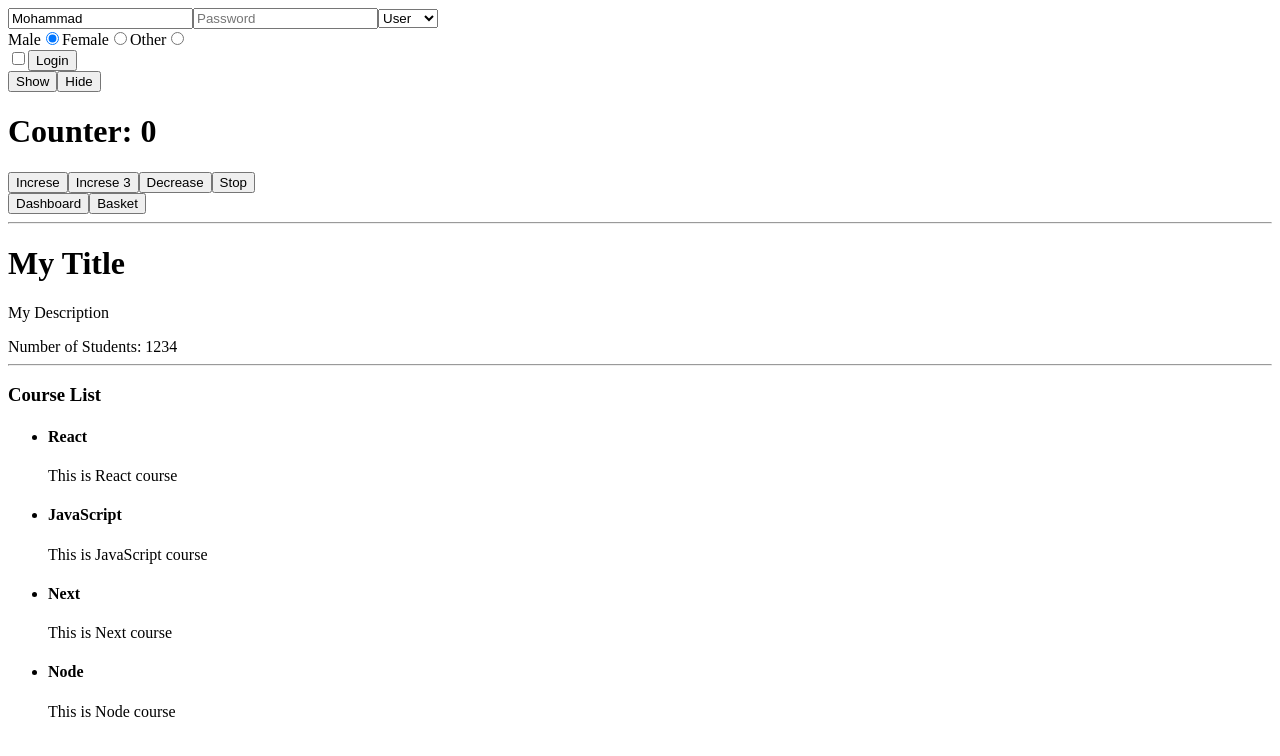
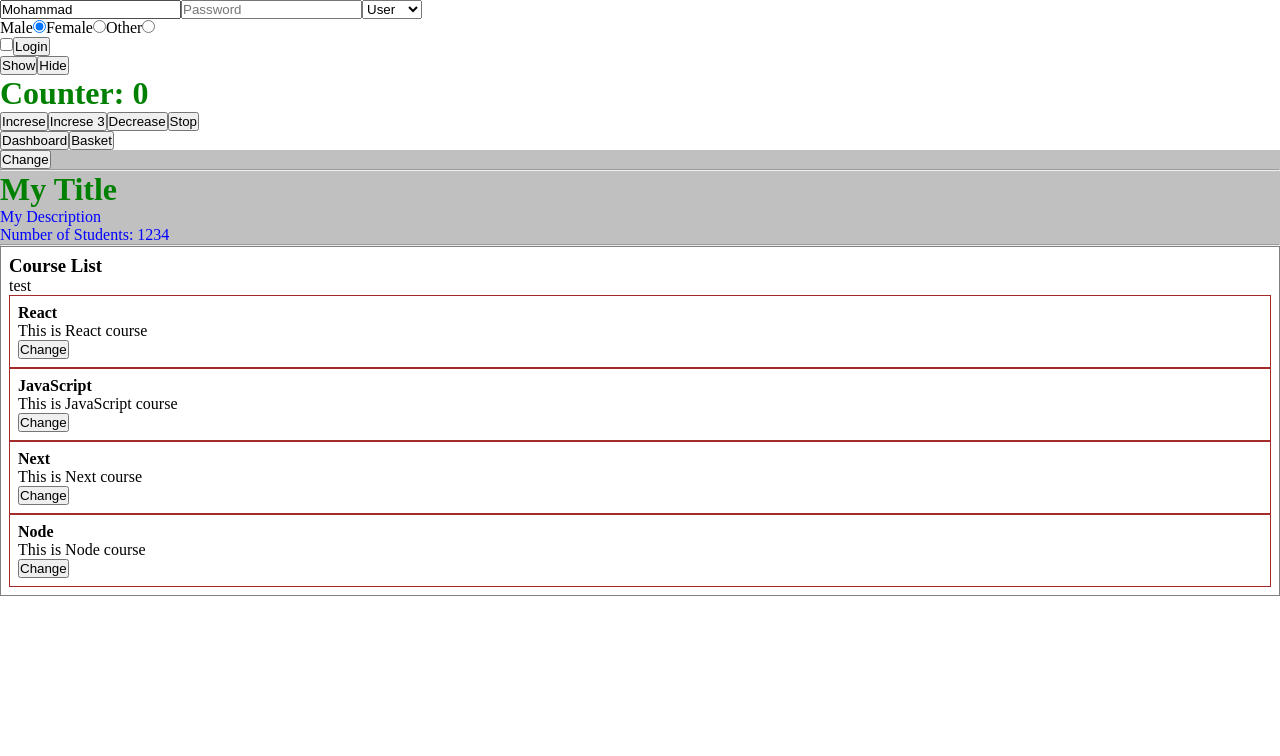
Before and after one commit to mohammadpmf/react_redux, a React (Vite) app in the folder vite-react-app (Jadidtar)/react-app/: page / in a window 1280 px wide. Shown: the top 756 px of the page. Built offline with nearby package versions, Linux system fonts and the light colour scheme.

Commit message:
finish Season 8 (styling)

```diff
--- a/vite-react-app (Jadidtar)/react-app/package.json
+++ b/vite-react-app (Jadidtar)/react-app/package.json
@@ -11,7 +11,9 @@
   },
   "dependencies": {
     "react": "^19.2.0",
-    "react-dom": "^19.2.0"
+    "react-dom": "^19.2.0",
+    "sass": "^1.97.3",
+    "styled-components": "^6.3.11"
   },
   "devDependencies": {
     "@eslint/js": "^9.39.1",
--- a/vite-react-app (Jadidtar)/react-app/src/Banner.jsx
+++ b/vite-react-app (Jadidtar)/react-app/src/Banner.jsx
@@ -1,12 +1,28 @@
+import { useState } from "react"
+import styled from "styled-components"
+
+const Div = styled.div`
+    color: ${props => props.selected ? "blue" : "red"};
+    background-color: silver;
+    /* &:hover{
+        color: red;
+    } */
+    @media(max-width: 1200px) {
+        background-color: aqua;
+    }
+`
+
 function Banner({ title, description, numOfStudents }) {
+    const [selected, setSelected] = useState(true)
     return (
-        <div>
+        <Div selected={selected}>
+            <button onClick={() => (setSelected(s => !s))}>Change</button>
             <hr />
             <h1>{title}</h1>
             <p>{description}</p>
             <span>Number of Students: {numOfStudents}</span>
             <hr />
-        </div>
+        </Div>
     )
 }
 
--- /dev/null
+++ b/vite-react-app (Jadidtar)/react-app/src/CourseCard.css
@@ -0,0 +1,10 @@
+.container {
+    border: 1px solid brown;
+    padding: 8px;
+}
+.margin {
+    margin: 12px;
+}
+.selected{
+    background-color: aquamarine;
+}
--- a/vite-react-app (Jadidtar)/react-app/src/CourseCard.jsx
+++ b/vite-react-app (Jadidtar)/react-app/src/CourseCard.jsx
@@ -1,8 +1,15 @@
+import { useState } from "react"
+import "./CourseCard.css"
+
 function CourseCard({ course: { name, description } }) {
+    const [selected, setSelected] = useState(false)
     return (
-        <li>
+        // <li className={`container margin ${selected && "selected"}`}>
+        // <li style={{color: selected?"red":"green"}}>
+        <li className="container">
             <h4>{name}</h4>
             <p>{description}</p>
+            <button onClick={() => (setSelected((s) => !s))}>Change</button>
         </li>
     )
 }
--- /dev/null
+++ b/vite-react-app (Jadidtar)/react-app/src/CourseList.css
@@ -0,0 +1,3 @@
+p {
+    color: blue;
+}
--- a/vite-react-app (Jadidtar)/react-app/src/CourseList.jsx
+++ b/vite-react-app (Jadidtar)/react-app/src/CourseList.jsx
@@ -1,16 +1,20 @@
 import CourseCard from "./CourseCard.jsx";
+import styles from "./CourseList.module.css"
+// import "./CourseList.css"
 
 function CourseList() {
+
     const courses = [
-        { id: 1, name: "React" , description: "This is React course"},
-        { id: 2, name: "JavaScript" , description: "This is JavaScript course"},
-        { id: 3, name: "Next" , description: "This is Next course"},
-        { id: 4, name: "Node", description: "This is Node course"},
+        { id: 1, name: "React", description: "This is React course" },
+        { id: 2, name: "JavaScript", description: "This is JavaScript course" },
+        { id: 3, name: "Next", description: "This is Next course" },
+        { id: 4, name: "Node", description: "This is Node course" },
     ];
     return (
-        <div>
+        <div className={styles.container}>
             <h3>Course List</h3>
-            <ul>{courses.map((course) => <CourseCard key={course.id} course={course}/>)}</ul>
+            <p>test</p>
+            <ul>{courses.map((course) => <CourseCard key={course.id} course={course} />)}</ul>
         </div>
     )
 }
--- /dev/null
+++ b/vite-react-app (Jadidtar)/react-app/src/CourseList.module.css
@@ -0,0 +1,8 @@
+.container{
+    border: 1px solid gray;
+    padding: 8px;
+}
+
+.selected{
+    color: red;
+}
--- /dev/null
+++ b/vite-react-app (Jadidtar)/react-app/src/global.scss
@@ -0,0 +1,10 @@
+* {
+    padding: 0;
+    margin: 0;
+}
+
+body {
+    h1 {
+        color: green;
+    }
+}
--- a/vite-react-app (Jadidtar)/react-app/src/main.jsx
+++ b/vite-react-app (Jadidtar)/react-app/src/main.jsx
@@ -1,6 +1,7 @@
 import { StrictMode } from 'react'
 import { createRoot } from 'react-dom/client'
 import App from './App.jsx'
+import './global.scss'
 
 createRoot(document.getElementById('root')).render(
   <StrictMode>
```
Also changed, not shown: 1 other file (tests, documents, lock files or other folders).
